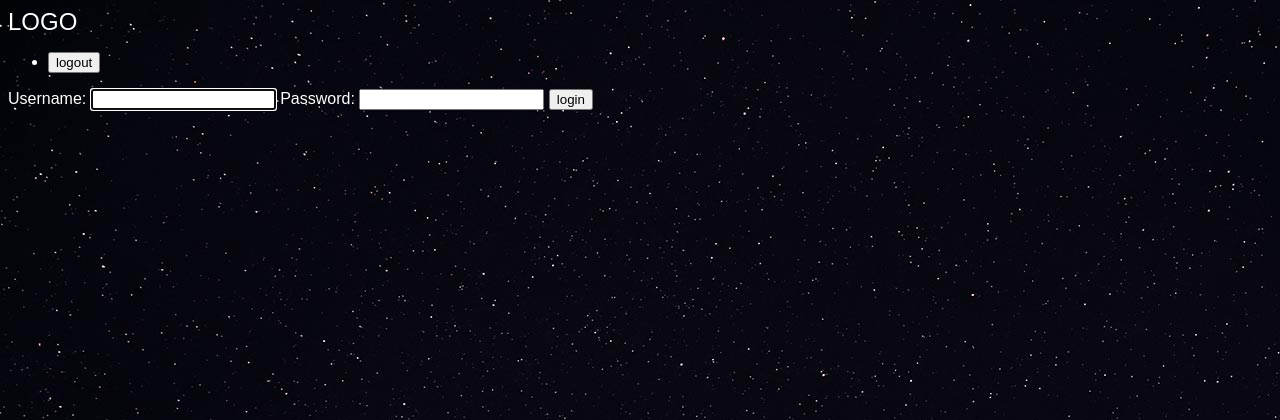
After one commit to fatimarahmani/myDjangoBlog, a Django app: page /accounts/login in a window 1280 px wide. The commit adds this page. Shown: the top 420 px of the page. Run offline with Django 4.2, Linux system fonts and the light colour scheme.

Commit message:
login page & login user & logout user

```diff
--- /dev/null
+++ b/accounts/templates/login.html
@@ -0,0 +1,8 @@
+{% extends 'base.html' %}
+{% block content %}
+<form class="site_form" action="{% url 'accounts:login' %}" method="post">
+{{form}}
+{% csrf_token %}
+<input type="submit" value="login">
+</form>
+{% endblock %}
--- a/accounts/templates/signup.html
+++ b/accounts/templates/signup.html
@@ -1,8 +1,8 @@
 {% extends 'base.html' %}
 {% block content %}
-<form class="site_form" action="/accounts/signup" method="post">
+<form class="site_form" action="{% url 'accounts:signup' %}" method="post">
 {{form}}
 {% csrf_token %}
-<input type="submit" value="submit">
+<input type="submit" value="signup">
 </form>
 {% endblock %}
--- a/accounts/urls.py
+++ b/accounts/urls.py
@@ -1,7 +1,10 @@
+from unicodedata import name
 from django.urls import path
 from . import views
 
 app_name = "accounts"
 urlpatterns = [
     path('signup', views.signup_view, name="signup"),
+    path('login', views.login_view, name= "login"),
+    path('logout', views.logout_view, name="logout"),
 ]
--- a/accounts/views.py
+++ b/accounts/views.py
@@ -1,12 +1,31 @@
 from django.shortcuts import render, redirect
-from django.contrib.auth.forms import UserCreationForm
+from django.contrib.auth.forms import UserCreationForm, AuthenticationForm
+from django.contrib.auth import login, logout
+
 
 def signup_view(request):
     if request.method == 'POST':
-        form= UserCreationForm(request.POST)
+        form = UserCreationForm(request.POST)
         if form.is_valid():
-            form.save()
+            user = form.save()
+            login(request, user)
             return redirect('articles:list')
     else:
         form = UserCreationForm()
     return render(request, 'signup.html', {'form':form})
+
+def login_view(request):
+    if request.method == 'POST':
+        form = AuthenticationForm(data = request.POST)
+        if form.is_valid():
+            user = form.get_user()
+            login(request, user)
+            return redirect('articles:list')
+    else:
+        form = AuthenticationForm()
+    return render(request, 'login.html', {'form':form})
+
+def logout_view(request):
+    if request.method == 'POST':
+        logout(request)
+        return redirect('articles:list')
--- a/templates/base.html
+++ b/templates/base.html
@@ -11,6 +11,17 @@
     </head>
     <body>
         <h2><a href="{% url 'articles:list' %}">LOGO</a></h2>
+        <nav>
+            <ul>
+                <li>
+                    <form class= "logout-link" action="{% url 'accounts:logout' %}" method="post">
+                        {% csrf_token %}
+                        <button type="submit">logout</button>
+
+                    </form>
+                </li>
+            </ul>
+        </nav>
         <div class="container">
         {% block content %}
         {% endblock %}
```
Also changed, not shown: db.sqlite3.
